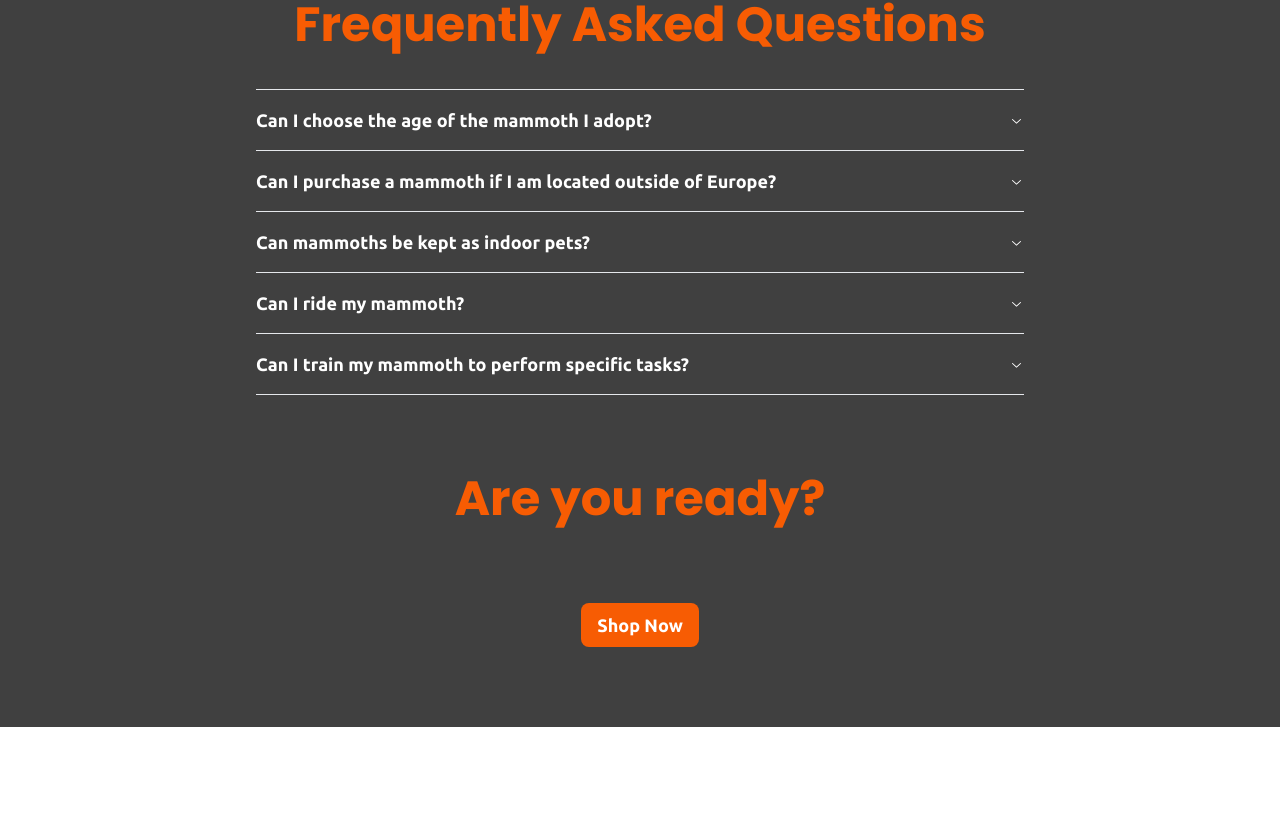
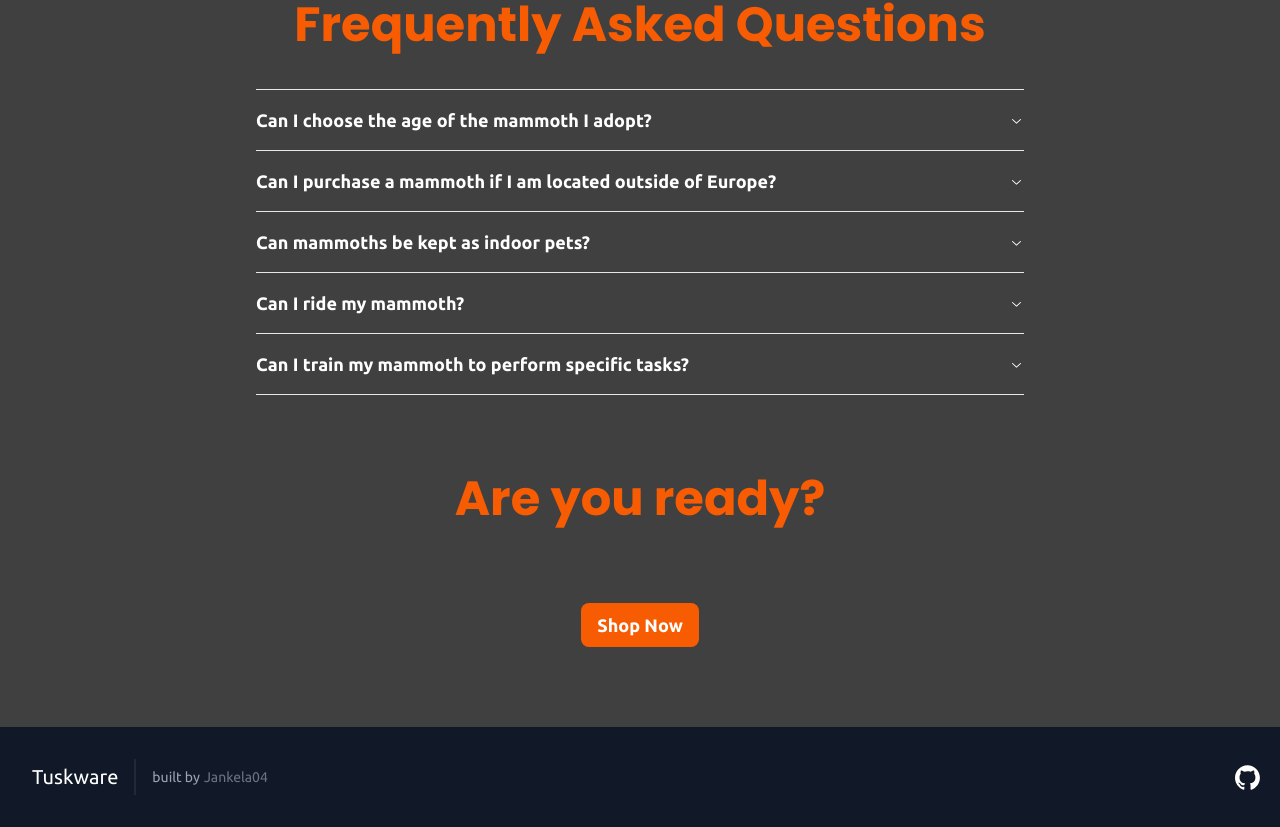
Before and after one commit to Jankela04/tuskware, a Next.js app: page / in a window 1280 px wide. Shown: the part 2353-3180 px from the top of the page. Before the commit the page ends 3080 px from the top, so only its background shows below. Built offline with nearby package versions, Linux system fonts and the light colour scheme.

Commit message:
feat: create footer

```diff
--- a/src/app/layout.tsx
+++ b/src/app/layout.tsx
@@ -3,6 +3,7 @@
 import "@/styles/globals.css";
 import { ubuntu } from "@/lib/fonts";
 import TailwindScreenIndicator from "@/components/TWScreen";
+import Footer from "@/components/Footer";
 
 export const metadata = {
   title: "TuskWare",
@@ -21,6 +22,7 @@
         <WrapBalancerProvider>
           <Navbar />
           {children}
+          <Footer />
           <TailwindScreenIndicator />
         </WrapBalancerProvider>
       </body>
--- /dev/null
+++ b/src/components/Footer.tsx
@@ -0,0 +1,49 @@
+import React from "react";
+
+function Footer() {
+  return (
+    <footer className="body-font bg-gray-900 text-gray-400">
+      <div className="container mx-auto flex flex-col items-center px-5 py-8 sm:flex-row">
+        <a className="title-font flex items-center justify-center font-medium text-white md:justify-start">
+          <span className="ml-3 text-xl">Tuskware</span>
+        </a>
+        <p className="mt-4 text-sm text-gray-400 sm:ml-4 sm:mt-0 sm:border-l-2 sm:border-gray-800 sm:py-2 sm:pl-4">
+          built by
+          <a
+            href="https://github.com/jankela04"
+            className="ml-1 text-gray-500 hover:underline"
+            target="_blank"
+            rel="noopener noreferrer"
+          >
+            Jankela04
+          </a>
+        </p>
+        <span className="mt-4 inline-flex justify-center sm:ml-auto sm:mt-0 sm:justify-start">
+          <a
+            href="https://github.com/jankela04/tuskware"
+            className="group ml-1 text-gray-500"
+            target="_blank"
+            rel="noopener noreferrer"
+          >
+            <svg
+              width="25"
+              viewBox="0 0 98 96"
+              height="25"
+              xmlns="http://www.w3.org/2000/svg"
+            >
+              <path
+                fillRule="evenodd"
+                clipRule="evenodd"
+                d="M48.854 0C21.839 0 0 22 0 49.217c0 21.756 13.993 40.172 33.405 46.69 2.427.49 3.316-1.059 3.316-2.362 0-1.141-.08-5.052-.08-9.127-13.59 2.934-16.42-5.867-16.42-5.867-2.184-5.704-5.42-7.17-5.42-7.17-4.448-3.015.324-3.015.324-3.015 4.934.326 7.523 5.052 7.523 5.052 4.367 7.496 11.404 5.378 14.235 4.074.404-3.178 1.699-5.378 3.074-6.6-10.839-1.141-22.243-5.378-22.243-24.283 0-5.378 1.94-9.778 5.014-13.2-.485-1.222-2.184-6.275.486-13.038 0 0 4.125-1.304 13.426 5.052a46.97 46.97 0 0 1 12.214-1.63c4.125 0 8.33.571 12.213 1.63 9.302-6.356 13.427-5.052 13.427-5.052 2.67 6.763.97 11.816.485 13.038 3.155 3.422 5.015 7.822 5.015 13.2 0 18.905-11.404 23.06-22.324 24.283 1.78 1.548 3.316 4.481 3.316 9.126 0 6.6-.08 11.897-.08 13.526 0 1.304.89 2.853 3.316 2.364 19.412-6.52 33.405-24.935 33.405-46.691C97.707 22 75.788 0 48.854 0z"
+                fill="#fff"
+                className="group-hover:fill-slate-400"
+              />
+            </svg>
+          </a>
+        </span>
+      </div>
+    </footer>
+  );
+}
+
+export default Footer;
```
